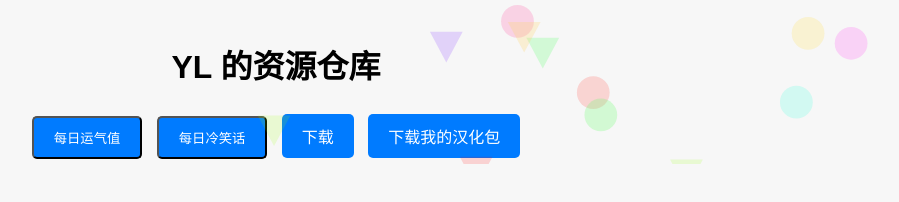
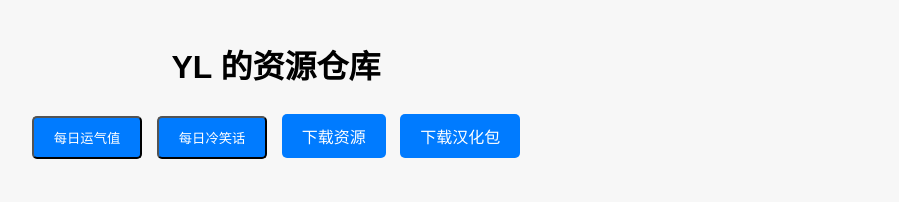
Before and after one commit to cleanper/cleanper.githib.io, a plain HTML site: page index.html in a window 1280 px wide. Both pictures are taken after a click on the button "每日运气值". Shown: the whole page, without its empty margins (364-1263 px from the left). Drawn offline with Linux system fonts and the light colour scheme.

Commit message:
Update index.html

```diff
--- a/index.html
+++ b/index.html
@@ -8,11 +8,10 @@
     body {
       font-family: Arial, sans-serif;
       margin: 0;
-      padding: 0;
+      padding: 20px;
       background-color: #f7f7f7;
       color: black;
       text-align: center;
-      padding-top: 20px;
       position: relative;
       overflow: hidden;
     }
@@ -25,67 +24,34 @@
       border-radius: 5px;
       margin: 5px;
       transition: background-color 0.3s;
+      cursor: pointer;
     }
     .button:hover {
       background-color: #0056b3;
     }
-    .shapes {
+    .color-block {
       position: absolute;
-      top: 0;
-      left: 0;
-      width: 100%;
-      height: 100%;
+      width: 30px;
+      height: 30px;
+      background-color: #007BFF;
+      border-radius: 50%;
       pointer-events: none;
-      opacity: 0.5;
-    }
-    .shape {
-      opacity: 0.3;
+      will-change: transform, opacity;
     }
     @media (max-width: 768px) {
-      body {
-        padding-top: 10px;
-      }
+      body { padding-top: 10px; }
     }
   </style>
 </head>
 <body>
   <h1>YL 的资源仓库</h1>
-  <div class="buttons">
-    <button id="fortune" class="button">每日运气值</button>
-    <button id="joke" class="button">每日冷笑话</button>
-    <a href="https://www.123pan.com/s/ViFlVv-e09hh.html" class="button" target="_blank">下载</a>
-    <a href="https://cdn.modrinth.com/data/cAewElrd/versions/79dscLtu/%C2%A72YLHANH1.20.1fabric%201.0.1.zip" class="button" target="_blank">下载我的汉化包</a>
+  <div>
+    <button class="button" onclick="showFortune()">每日运气值</button>
+    <button class="button" onclick="tellJoke()">每日冷笑话</button>
+    <a href="https://www.123pan.com/s/ViFlVv-e09hh.html" class="button" target="_blank">下载资源</a>
+    <a href="https://cdn.modrinth.com/data/cAewElrd/versions/79dscLtu/%C2%A72YLHANH1.20.1fabric%201.0.1.zip" class="button" target="_blank">下载汉化包</a>
   </div>
-  <svg class="shapes" xmlns="http://www.w3.org/2000/svg" viewBox="0 0 100 100"></svg>
   <script>
-    const maxRequests = 10;
-    const timeFrame = 1000;
-    let requestCount = 0;
-    let lastRequestTime = 0;
-
-    function isTooManyRequests() {
-      const currentTime = Date.now();
-      if (currentTime - lastRequestTime < timeFrame) {
-        requestCount++;
-        if (requestCount >= maxRequests) {
-          alert("访问过于频繁，请20分钟后再试。");
-          setTimeout(() => location.reload(true), 1200000);
-          return true;
-        }
-      }
-      lastRequestTime = currentTime;
-      requestCount = 1;
-      return false;
-    }
-
-    document.getElementById('fortune').addEventListener('click', function() {
-      if (isTooManyRequests()) return;
-      const fortune = Math.floor(Math.random() * 101);
-      alert(`你的运气值是：${fortune}，${getFortuneMessage(fortune)}`);
-    });
-
-    document.getElementById('joke').addEventListener('click', function() {
-      if (isTooManyRequests()) return;
     const jokes = [
       '为什么电脑经常生病？因为它的窗户（Windows）总是开着。',
       '为什么数学书看起来总是很悲伤？因为它有太多的问题。',
@@ -98,58 +64,36 @@
       '911！',
       'China',
       '“你好，中国🇨🇳！”',
-        'mc1.22！',
+      'mc1.22！'
     ];
+
+    function showFortune() {
+      const fortune = Math.floor(Math.random() * 101);
+      alert(`运气值：${fortune} - 整体来说还行！`);
+      addColorBlock();
+    }
+
+    function tellJoke() {
       const joke = jokes[Math.floor(Math.random() * jokes.length)];
       alert(joke);
-    });
-
-    function getFortuneMessage(fortune) {
-      const messages = {
-        100: '超好，运气满满的一天呢！',
-        90: '非常好，舒服的一天！',
-        80: '还行耶！',
-        60: '还行，及格也很好！',
-        20: '没事还行，不要灰心！',
-        0: '凶兆，还行，一种好的运气！',
-        default: '整体来说还行！'
-      };
-      return messages[fortune] || messages['default'];
+      addColorBlock();
     }
 
-    function createShape(type, x, y, size) {
-      const shape = document.createElementNS("http://www.w3.org/2000/svg", type);
-      shape.setAttribute("class", "shape");
-      if (type === "circle") {
-        shape.setAttribute("cx", x);
-        shape.setAttribute("cy", y);
-        shape.setAttribute("r", size);
-      } else if (type === "polygon") {
-        shape.setAttribute("points", `${x - size},${y - size} ${x + size},${y - size} ${x},${y + size * Math.sqrt(3) / 2}`);
+    function addColorBlock() {
+      const block = document.createElement('div');
+      block.className = 'color-block';
+      block.style.left = Math.random() * (window.innerWidth - 30) + 'px';
+      block.style.backgroundColor = `hsl(${Math.random() * 360}, 100%, 50%)`;
+      document.body.appendChild(block);
+      block.animate([
+        { transform: 'translateY(0)', opacity: 1 },
+        { transform: `translateY(${window.innerHeight + 30}px)`, opacity: 0 }
+      ], {
+        duration: Math.random() * 2000 + 2000,
+        easing: 'ease-in-out',
+        fill: 'forwards'
+      }).onfinish = () => block.remove();
     }
-      shape.style.fill = `hsl(${Math.random() * 360}, 100%, 50%)`;
-      return shape;
-    }
-
-    function generateRandomPosition(maxX, maxY, size) {
-      return {
-        x: Math.random() * (maxX - size) + size,
-        y: Math.random() * (maxY - size) + size
-      };
-    }
-
-    function createShapes() {
-      const svgElem = document.querySelector(".shapes");
-      const size = 10;
-      const numShapes = 50;
-      for (let i = 0; i < numShapes; i++) {
-        const shapeType = Math.random() > 0.5 ? "circle" : "polygon";
-        const { x, y } = generateRandomPosition(svgElem.clientWidth, svgElem.clientHeight, size);
-        svgElem.appendChild(createShape(shapeType, x, y, size));
-      }
-    }
-
-    createShapes();
   </script>
 </body>
 </html>
```
Lines whose indentation alone changed are shown as unchanged.
